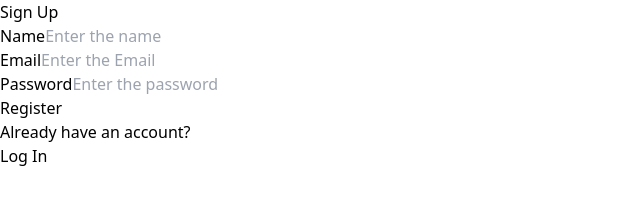
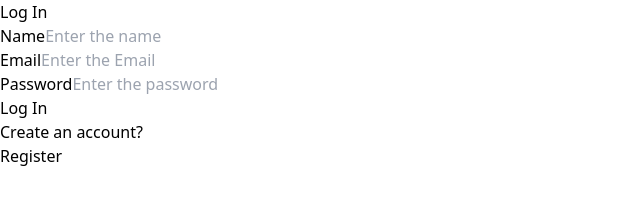
Before and after one commit to peheliyanavod/PostSnap, a React (Vite) app in the folder frontend/: page /login in a window 1280 px wide. Shown: the top 218 px of the page, without its empty margins (0-640 px from the left). Built offline with nearby package versions, Linux system fonts and the light colour scheme.

Commit message:
created the signup and login pages with routes

```diff
--- a/frontend/src/App.jsx
+++ b/frontend/src/App.jsx
@@ -1,12 +1,16 @@
+import LogIn from "./components/LogIn";
 import SignUp from "./components/SignUp";
-
+import {BrowserRouter,Routes,Route} from 'react-router-dom'
 
 function App() {
 
   return (
-    <div>
-      <SignUp/>
-    </div>
+    <BrowserRouter>
+      <Routes>
+        <Route path="register" element={<SignUp/>}/>
+        <Route path="login" element={<LogIn/>}/>
+      </Routes>
+    </BrowserRouter>
 
   )
 }
--- /dev/null
+++ b/frontend/src/components/LogIn.jsx
@@ -0,0 +1,41 @@
+import {useState} from 'react'
+import { Link } from 'react-router-dom';
+
+const LogIn = () => {
+  return (
+    <div className='bg-gray-300 m-10 p-10 max-w-md mx-auto mt-10'>
+        <h1 className='mb-5'>Log In</h1>
+        <div>
+            <form action="onSubmit">
+
+                <div>
+                    <label htmlFor="name">Name</label>
+                    <input type="text" name='name' placeholder='Enter the name' className='m-1'/>
+                </div>
+
+                <div>
+                    <label htmlFor="email">Email</label>
+                    <input type="email" name='email' placeholder='Enter the Email' />
+                </div>
+
+                <div>
+                    <label htmlFor="password">Password</label>
+                    <input type="password" name='password' placeholder='Enter the password' />
+                </div>
+
+                <div>
+                    <button className='bg-green-500'>Log In</button>
+                </div>
+
+            </form>
+
+            <div>
+                <p>Create an account?</p>
+                <Link to="/register" className='bg-blue-500 rounded p-2'>Register</Link>
+            </div>
+        </div>
+    </div>
+  )
+}
+
+export default LogIn;
--- a/frontend/src/components/SignUp.jsx
+++ b/frontend/src/components/SignUp.jsx
@@ -1,34 +1,54 @@
 import {useState} from 'react'
+import { Link } from 'react-router-dom'
+import axios from 'axios';
 
 const SignUp = () => {
+    const [name,setName] = useState("");
+    const [email,setEmail] = useState("");
+    const [password,setPassword] = useState("");
+
+    const handleSubmit = async (e) => {
+        e.preventDefault;
+        try{
+            const result = await axios.post('',{name,email,password});
+            console.log(result.data);
+        }
+        catch(error){
+            console.log( error);
+        }
+    }
+
   return (
     <div className='bg-gray-300 m-10 p-10 max-w-md mx-auto mt-10'>
         <h1 className='mb-5'>Sign Up</h1>
         <div>
-            <form action="onSubmit">
+            <form onSubmit={handleSubmit}>
 
                 <div>
                     <label htmlFor="name">Name</label>
-                    <input type="text" name='name' placeholder='Enter the name' className='m-1'/>
+                    <input type="text" name='name' placeholder='Enter the name' className='m-1' onChange={(e)=>{setName(e.target.value)}}/>
                 </div>
 
                 <div>
                     <label htmlFor="email">Email</label>
-                    <input type="email" name='email' placeholder='Enter the Email' />
+                    <input type="email" name='email' placeholder='Enter the Email' onChange={(e)=>{setEmail(e.target.value)}}/>
                 </div>
 
                 <div>
                     <label htmlFor="password">Password</label>
-                    <input type="password" name='password' placeholder='Enter the password' />
+                    <input type="password" name='password' placeholder='Enter the password' onChange={(e)=>{setPassword(e.target.value)}}/>
                 </div>
 
                 <div>
-                    <button className='bg-green-500'>Register</button>
-                    <p>Already have an account?</p>
-                    <button className='bg-blue-500 rounded p-2'>Log In</button>
+                    <button type='submit' className='bg-green-500'>Register</button>
                 </div>
 
             </form>
+
+            <div>
+                <p>Already have an account?</p>
+                <Link to="/login" className='bg-blue-500 rounded p-2'>Log In</Link>
+            </div>
         </div>
     </div>
   )
```
